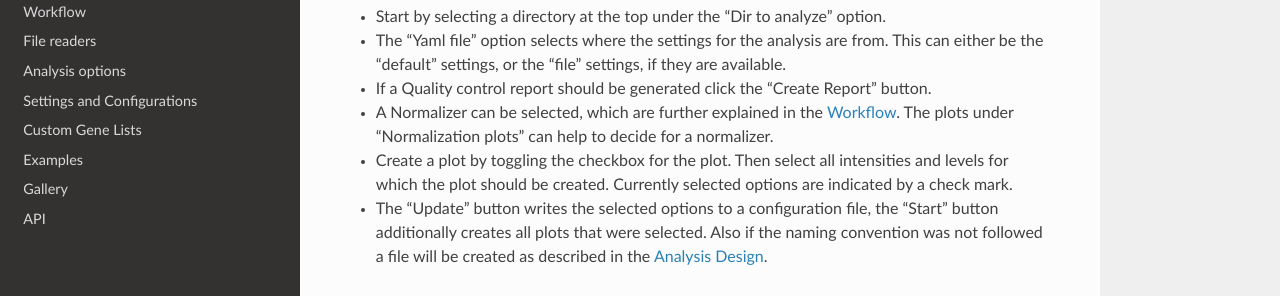
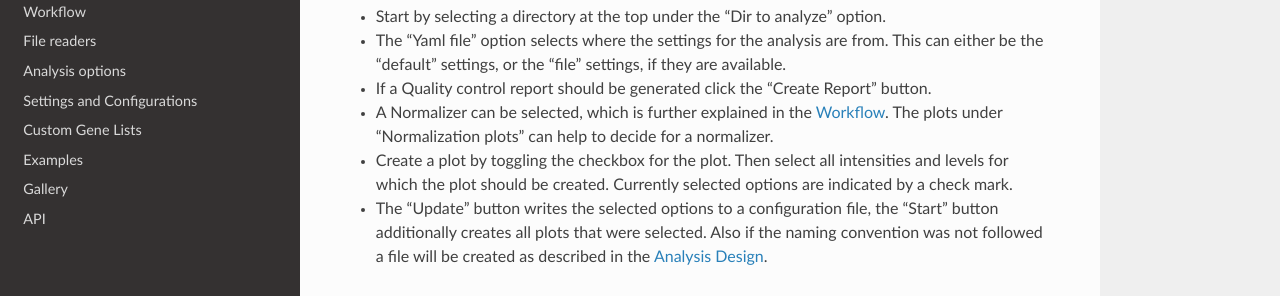
Before and after one commit to siheming/mspypeline, a Sphinx documentation site: the page built from doc/source/get_started.rst, in a window 1280 px wide and 900 px high, scrolled down 823 px. Shown: the part 290-586 px from the top of the window. Built offline with Sphinx 7.4.7 and the Read the Docs theme 2.0.0, drawn with Linux system fonts in a browser that asks for light colours.

Commit message:
Update get_started.rst

```diff
--- a/doc/source/get_started.rst
+++ b/doc/source/get_started.rst
@@ -67,7 +67,7 @@ The GUI is divided into different parts to guide you through the general :ref:`w
 * The "Yaml file" option selects where the settings for the analysis are from. This can either be the "default"
   settings, or the "file" settings, if they are available.
 * If a Quality control report should be generated click the "Create Report" button.
-* A Normalizer can be selected, which are further explained in the :ref:`workflow`.
+* A Normalizer can be selected, which is further explained in the :ref:`workflow`.
   The plots under "Normalization plots" can help to decide for a normalizer.
 * Create a plot by toggling the checkbox for the plot. Then select all intensities and levels
   for which the plot should be created. Currently selected options are indicated by a check mark.
```
